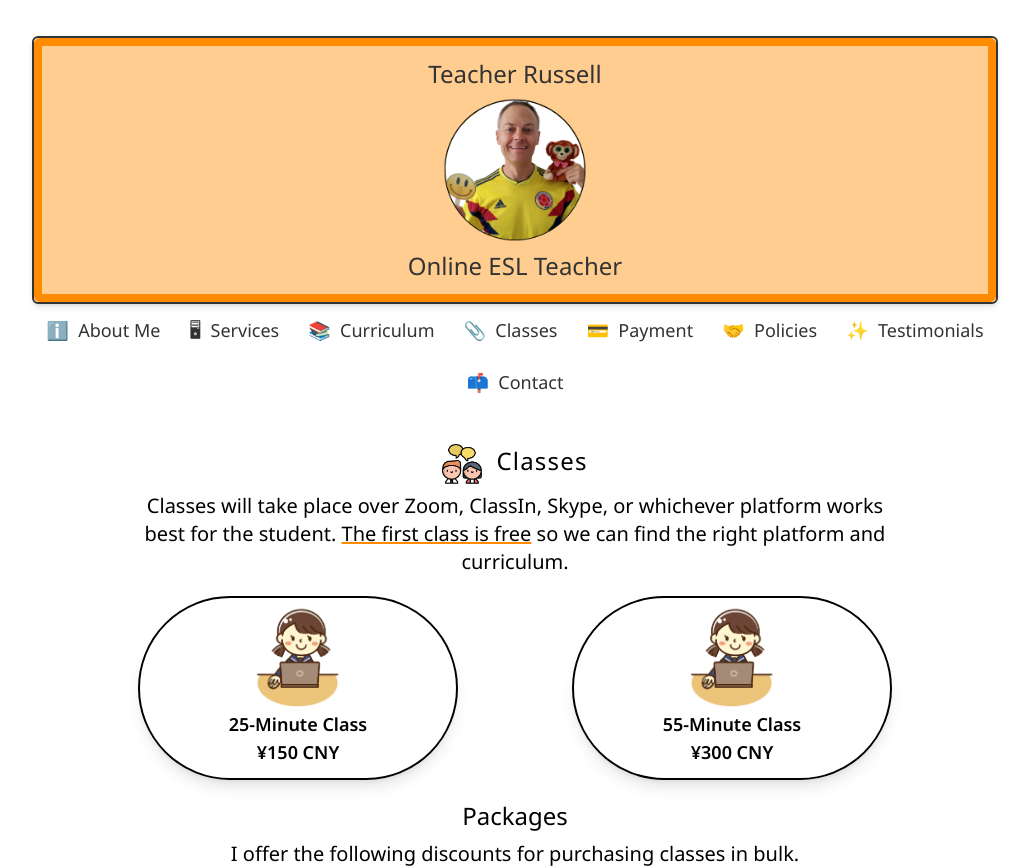
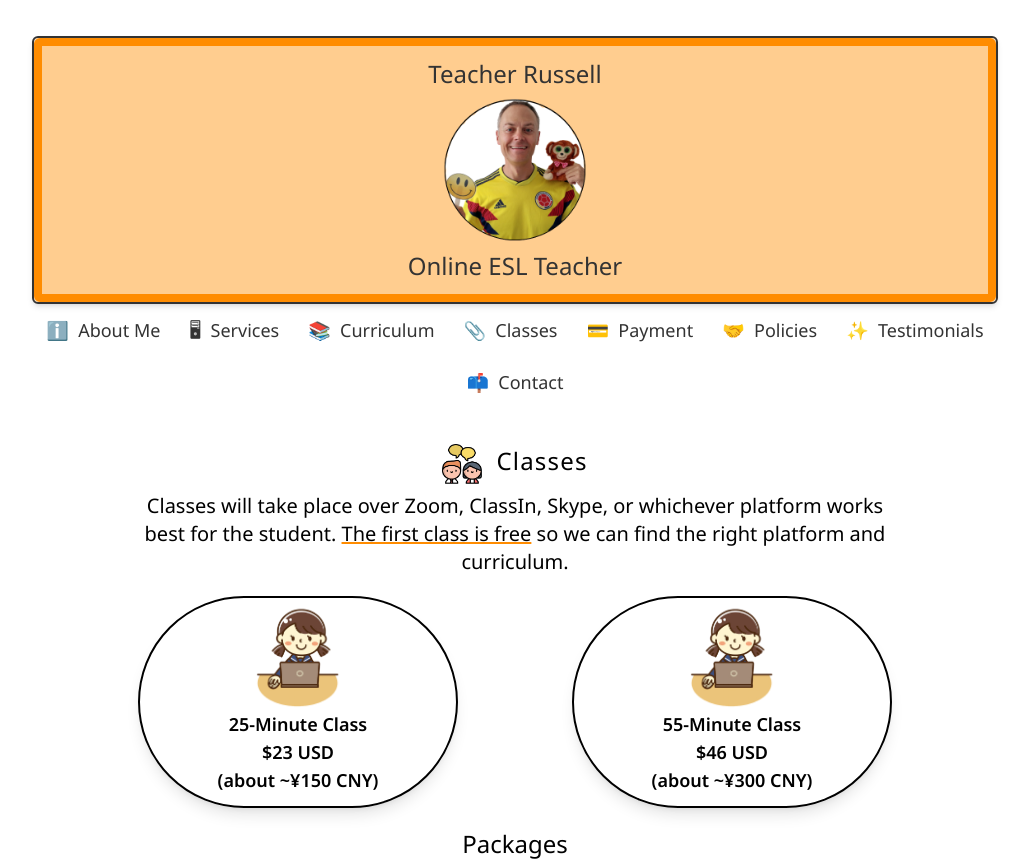
Before and after one commit to rusty-reebs/teacher-russell, a React (Create React App) app: page /classes in a window 1280 px wide. Shown: the top 868 px of the page, without its empty margins (125-1154 px from the left). Built offline with nearby package versions, Linux system fonts and the light colour scheme.

Commit message:
list pricing in USD and CNY

```diff
--- a/src/components/Classes.js
+++ b/src/components/Classes.js
@@ -47,8 +47,8 @@ const Classes = (props) => {
             so we can find the right platform and curriculum.
           </h2>
           <div className="flex flex-col gap-5 lg:flex-row">
-            <ClassCard classTime="25" dollars="20" yuan="150" />
-            <ClassCard classTime="55" dollars="40" yuan="300" />
+            <ClassCard classTime="25" dollars="23" yuan="150" />
+            <ClassCard classTime="55" dollars="46" yuan="300" />
           </div>
         </div>
         <h2 className="text-center text-2xl pb-2">Packages</h2>
@@ -85,7 +85,8 @@ const ClassCard = ({ classTime, dollars, yuan }) => {
     <div className="mx-auto border-2 pb-3 w-80 rounded-full flex flex-col text-center font-bold shadow-lg">
       <img src={student} className="block h-28 mx-auto" alt="clipart" />
       <h2>{classTime}-Minute Class</h2>
-      <h1>¥{yuan} CNY</h1>
+      <h1>${dollars} USD</h1>
+      <h1>(about ~¥{yuan} CNY)</h1>
     </div>
   );
 };
```
